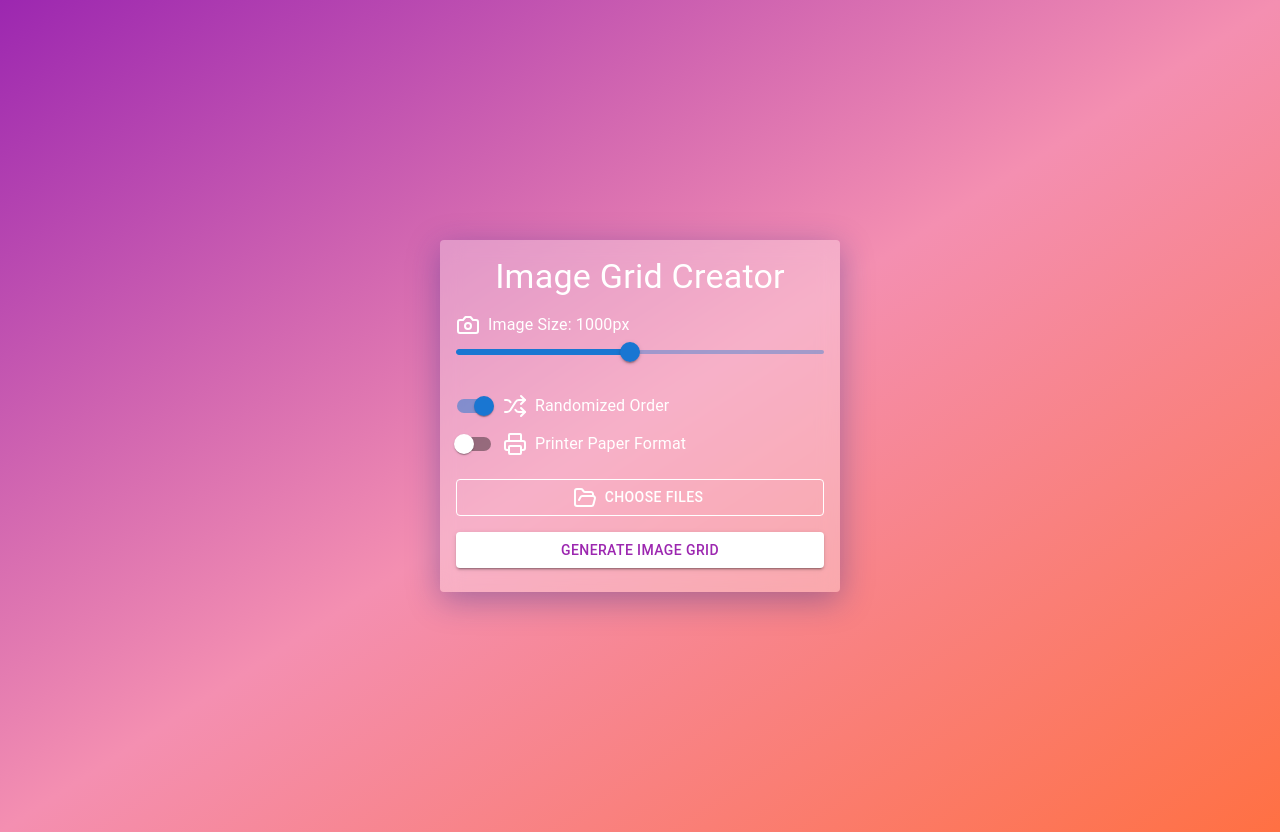
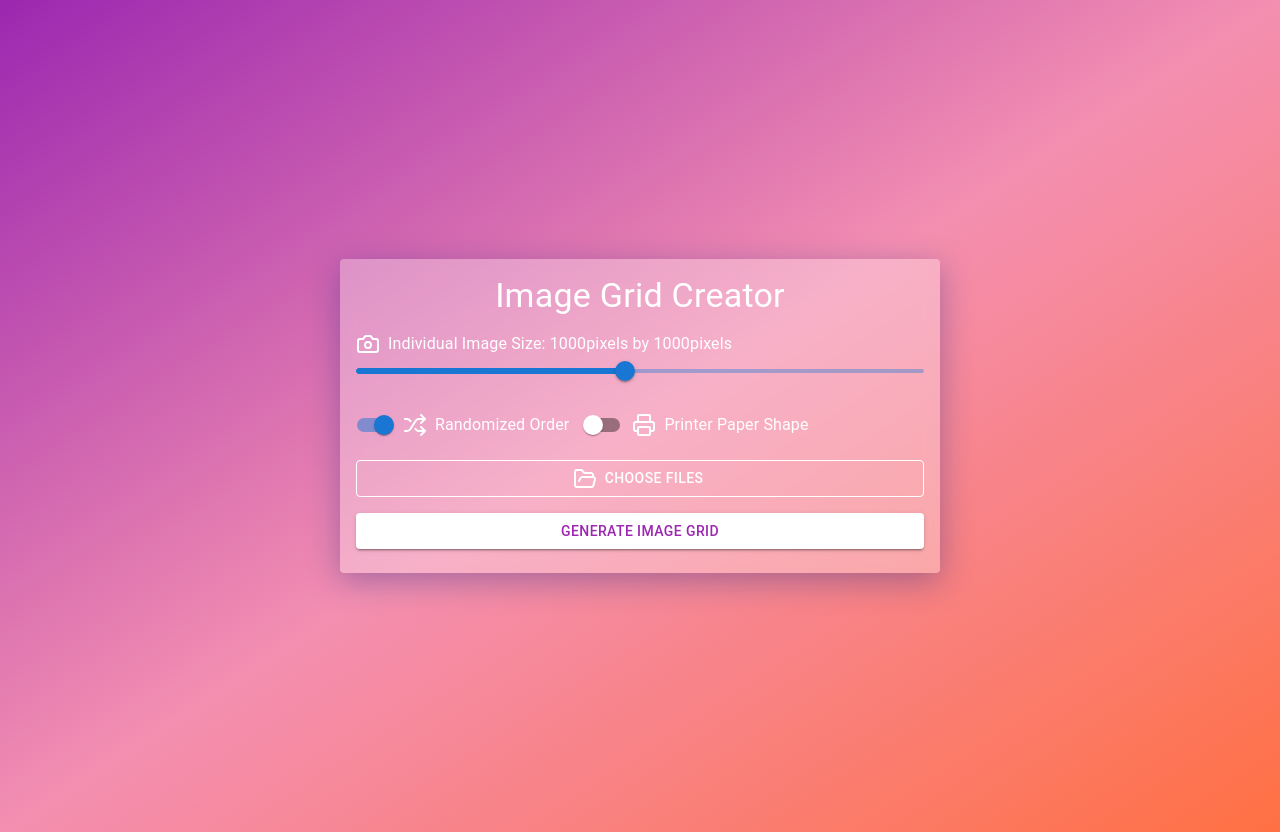
Before and after one commit to jacksoncw2000/image-grid-creator, a React (Create React App) app in the folder frontend/: page / in a window 1280 px wide. Built offline with nearby package versions, Linux system fonts and the light colour scheme.

Commit message:
Updated ImageGridApp.js

```diff
--- a/frontend/src/ImageGridApp.js
+++ b/frontend/src/ImageGridApp.js
@@ -83,7 +83,7 @@ const ImageGridApp = () => {
     }}>
       <Card style={{
         width: '100%',
-        maxWidth: '400px',
+        maxWidth: '600px',
         background: 'rgba(255, 255, 255, 0.3)',
         backdropFilter: 'blur(10px)',
         border: 'none',
@@ -96,7 +96,7 @@ const ImageGridApp = () => {
 
           <div style={{ marginBottom: '1rem' }}>
             <Typography style={{ color: 'white', display: 'flex', alignItems: 'center' }}>
-              <Camera style={{ marginRight: '0.5rem' }} /> Image Size: {individualImageSize}px
+              <Camera style={{ marginRight: '0.5rem' }} /> Individual Image Size: {individualImageSize}pixels by {individualImageSize}pixels
             </Typography>
             <Slider
               value={individualImageSize}
@@ -130,7 +130,7 @@ const ImageGridApp = () => {
             }
             label={
               <Typography style={{ color: 'white', display: 'flex', alignItems: 'center' }}>
-                <Printer style={{ marginRight: '0.5rem' }} /> Printer Paper Format
+                <Printer style={{ marginRight: '0.5rem' }} /> Printer Paper Shape
               </Typography>
             }
           />
```
